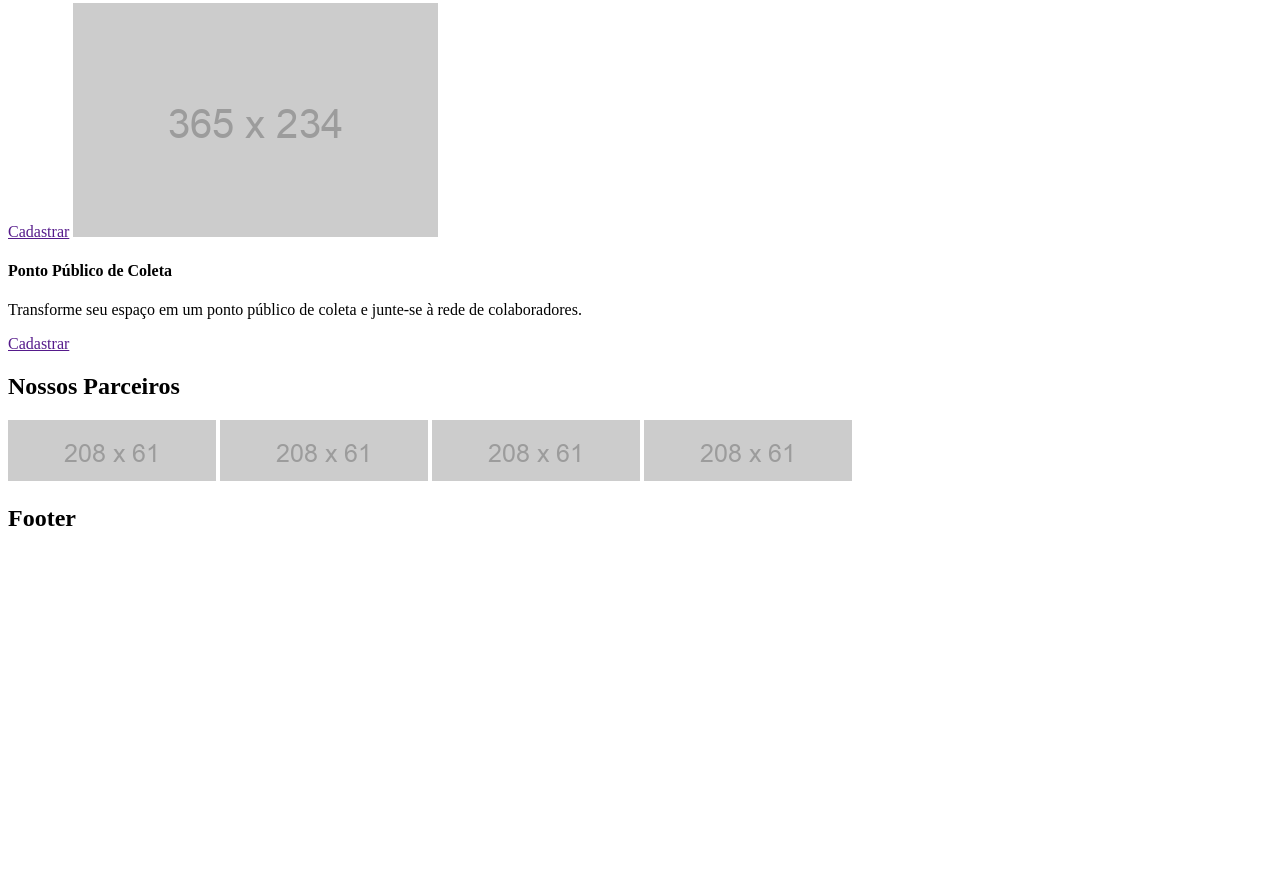
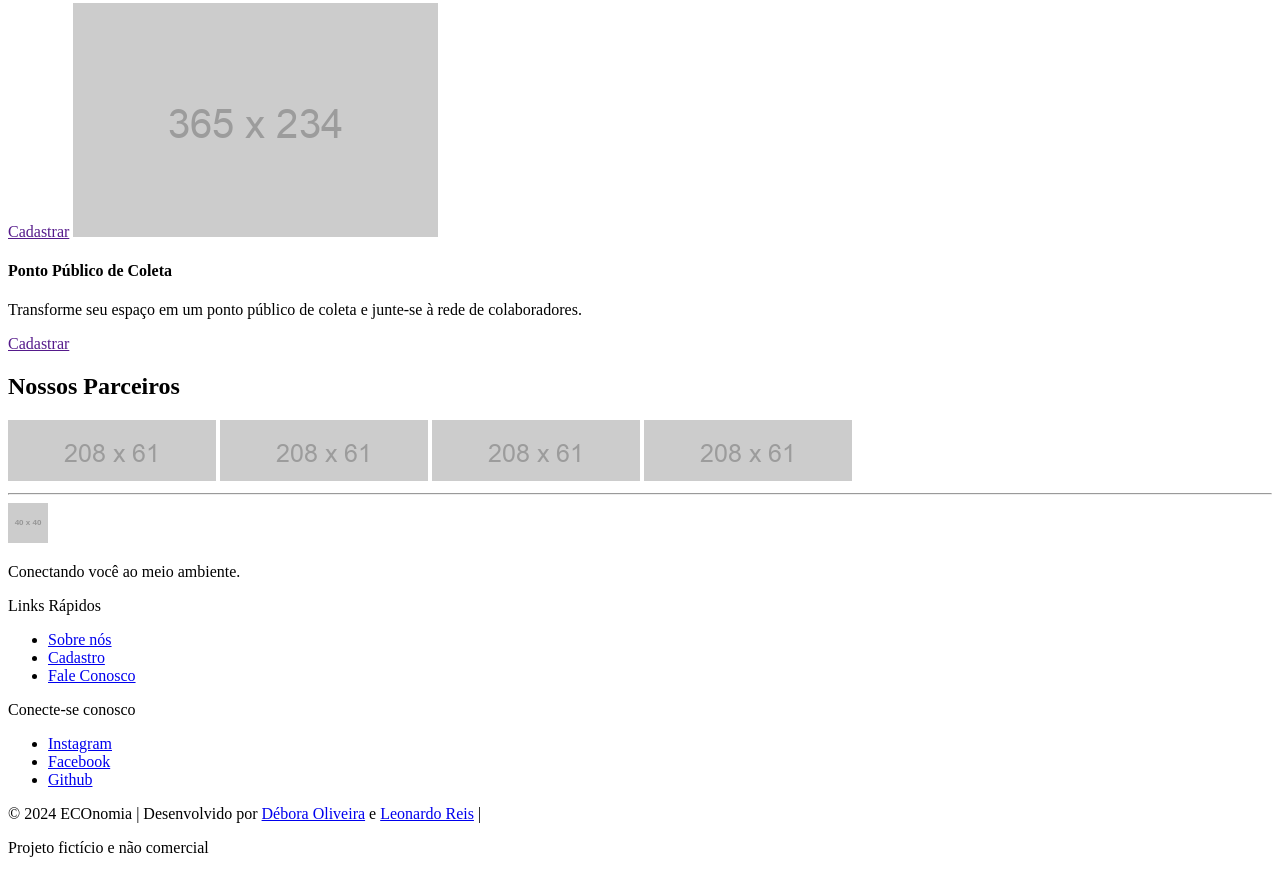
Before and after one commit to LeonardoReis86/ECOnomia, a plain HTML site: page src/index.html in a window 1280 px wide. Shown: the part 2368-3241 px from the top of the page. Before the commit the page ends 2920 px from the top, so only its background shows below. Drawn offline with Linux system fonts and the light colour scheme; placeholder pictures from the web are drawn by us.

Commit message:
feat(index): add basic HTML structure for the footer

```diff
--- a/src/index.html
+++ b/src/index.html
@@ -17,7 +17,7 @@
                 <li><a href="index.html">Início</a></li>
                 <li><a href="">Sobre nós</a></li>
                 <li><a href="">Cadastro</a></li>
-                <li><a href="contact-us.html">Fale Conosco</a></li>
+                <li><a href="./Pages/contact-us.html">Fale Conosco</a></li>
                 <li><a href="">Login</a></li>
             </ul>
         </nav>
@@ -71,7 +71,51 @@
             <img src="./img/placeholder-parceiro.png" alt="Imagem de parceiro">
         </div>
     </main>
-    <h2>Footer</h2>
+    <hr>
+    <footer>
+        <div>
+            <div>
+                <img src="https://via.placeholder.com/40x40" alt="Logo">
+            </div>
+            <p>
+                Conectando você ao meio ambiente.
+            </p>
+        </div>
+        <nav>
+            <span>Links Rápidos</span>
+            <ul>
+                <li>
+                    <a href="#">Sobre nós</a>
+                </li>
+                <li>
+                    <a href="#">Cadastro</a>
+                </li>
+                <li>
+                    <a href="#">Fale Conosco</a>
+                </li>
+            </ul>
+        </nav>
+        <nav>
+            <span>Conecte-se conosco</span>
+                <ul>
+                    <li>
+                        <a href="#">Instagram</a>
+                    </li>
+                    <li>
+                    <a href="#">Facebook</a>
+                    </li>
+                    <li>
+                    <a href="#">Github</a>
+                    </li>
+                </ul>
+        </nav>
+
+        <div>
+            <p>&copy; 2024 ECOnomia | Desenvolvido por <a href="https://github.com/dosilva425">Débora Oliveira</a> e <a href="https://github.com/LeonardoReis86" target="_blank">Leonardo Reis</a> |
+            </p>
+            <p>Projeto fictício e não comercial</p>
+        </div>
+    </footer>
 </body>
 
 </html>
```
